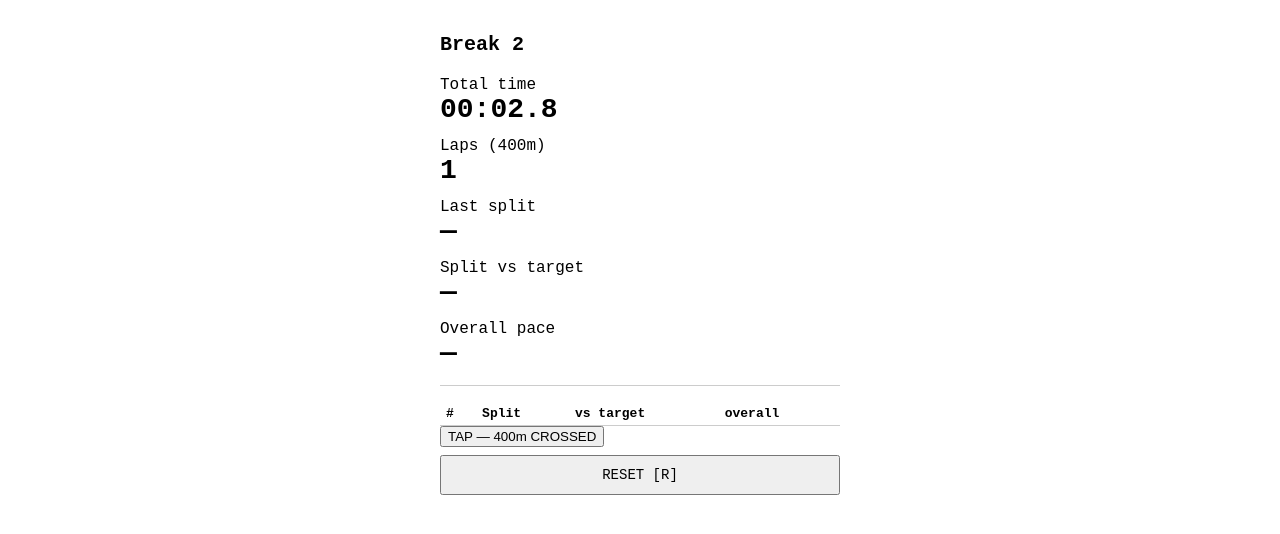
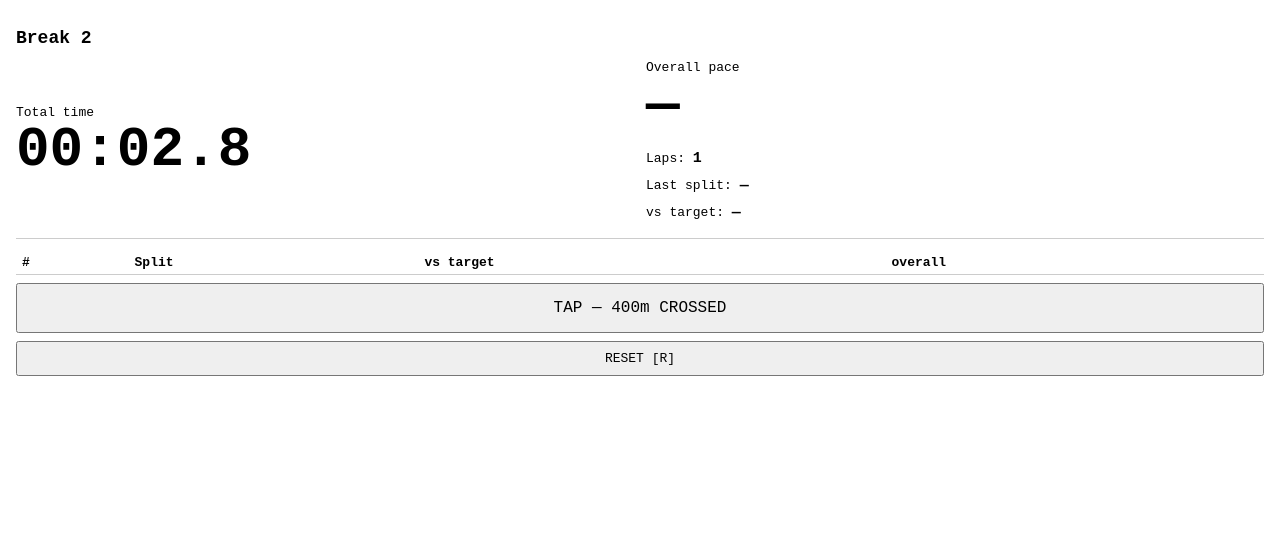
Before and after one commit to catlover125r/twoHourRelay, a plain HTML site: page index.html in a window 1280 px wide. Both pictures are taken after a click on the button "TAP TO START". Drawn offline with Linux system fonts and the light colour scheme.

Commit message:
Two-column layout: time left, pace delta right

```diff
--- a/index.html
+++ b/index.html
@@ -9,35 +9,56 @@
       font-family: monospace;
       background: white;
       color: black;
-      padding: 20px;
-      max-width: 400px;
-      margin: 0 auto;
+      padding: 16px;
+      margin: 0;
     }
-    h1 { font-size: 20px; margin-bottom: 20px; }
-    .stat { margin-bottom: 12px; font-size: 16px; }
-    .stat span { font-size: 28px; font-weight: bold; display: block; }
+    h1 { font-size: 18px; margin-bottom: 12px; }
     .ahead { color: green; }
     .behind { color: red; }
-    hr { margin: 16px 0; border: none; border-top: 1px solid #ccc; }
+    hr { margin: 12px 0; border: none; border-top: 1px solid #ccc; }
+
+    /* two-column top section */
+    .top {
+      display: flex;
+      gap: 12px;
+      margin-bottom: 12px;
+    }
+    .col-left {
+      flex: 1;
+      display: flex;
+      flex-direction: column;
+      justify-content: center;
+    }
+    .col-right {
+      flex: 1;
+    }
+    .big-label { font-size: 13px; }
+    #elapsed {
+      font-size: clamp(36px, 10vw, 56px);
+      font-weight: bold;
+      line-height: 1.1;
+    }
+    #cumDelta {
+      font-size: clamp(36px, 10vw, 56px);
+      font-weight: bold;
+      line-height: 1.1;
+    }
+    .small-stats { margin-top: 8px; font-size: 13px; line-height: 1.8; }
+    .small-stats b { font-size: 15px; }
+
     table { width: 100%; border-collapse: collapse; font-size: 13px; }
     th { text-align: left; border-bottom: 1px solid #ccc; padding: 4px 6px; }
     td { padding: 4px 6px; border-bottom: 1px solid #eee; }
-    #tapBtn {
+
+    button {
       width: 100%;
-      padding: 20px;
-      font-size: 18px;
-      font-family: monospace;
-      margin-top: 16px;
-      cursor: pointer;
-    }
-    #resetBtn {
-      width: 100%;
-      padding: 10px;
-      font-size: 14px;
+      padding: 14px;
+      font-size: 16px;
       font-family: monospace;
       margin-top: 8px;
       cursor: pointer;
     }
+    #resetBtn { font-size: 13px; padding: 8px; }
     #idle {
       text-align: center;
       margin-top: 60px;
@@ -57,11 +78,21 @@
 <div id="main">
   <h1>Break 2</h1>
 
-  <div class="stat">Total time<span id="elapsed">00:00.0</span></div>
-  <div class="stat">Laps (400m)<span id="lapCount">0</span></div>
-  <div class="stat">Last split<span id="lastSplit">—</span></div>
-  <div class="stat">Split vs target<span id="splitDelta">—</span></div>
-  <div class="stat">Overall pace<span id="cumDelta">—</span></div>
+  <div class="top">
+    <div class="col-left">
+      <div class="big-label">Total time</div>
+      <div id="elapsed">00:00.0</div>
+    </div>
+    <div class="col-right">
+      <div class="big-label">Overall pace</div>
+      <div id="cumDelta">—</div>
+      <div class="small-stats">
+        Laps: <b id="lapCount">0</b><br>
+        Last split: <b id="lastSplit">—</b><br>
+        vs target: <b id="splitDelta">—</b>
+      </div>
+    </div>
+  </div>
 
   <hr>
 
@@ -95,7 +126,8 @@
 
   function fmtD(s) { return (s >= 0 ? '+' : '') + s.toFixed(2) + 's'; }
 
-  function setDelta(el, s) {
+  function setDelta(id, s) {
+    const el = document.getElementById(id);
     el.textContent = fmtD(s);
     el.className = s > 0 ? 'behind' : 'ahead';
   }
@@ -125,11 +157,11 @@
       const splitS = (laps[n-1] - laps[n-2]) / 1000;
       const splitD = splitS - TARGET_S;
       document.getElementById('lastSplit').textContent = fmtSplit(splitS);
-      setDelta(document.getElementById('splitDelta'), splitD);
+      setDelta('splitDelta', splitD);
 
       const elapsedS = (laps[n-1] - laps[0]) / 1000;
       const cumD = elapsedS - (n-1) * TARGET_S;
-      setDelta(document.getElementById('cumDelta'), cumD);
+      setDelta('cumDelta', cumD);
     }
 
     const tbody = document.getElementById('splitsList');
```
